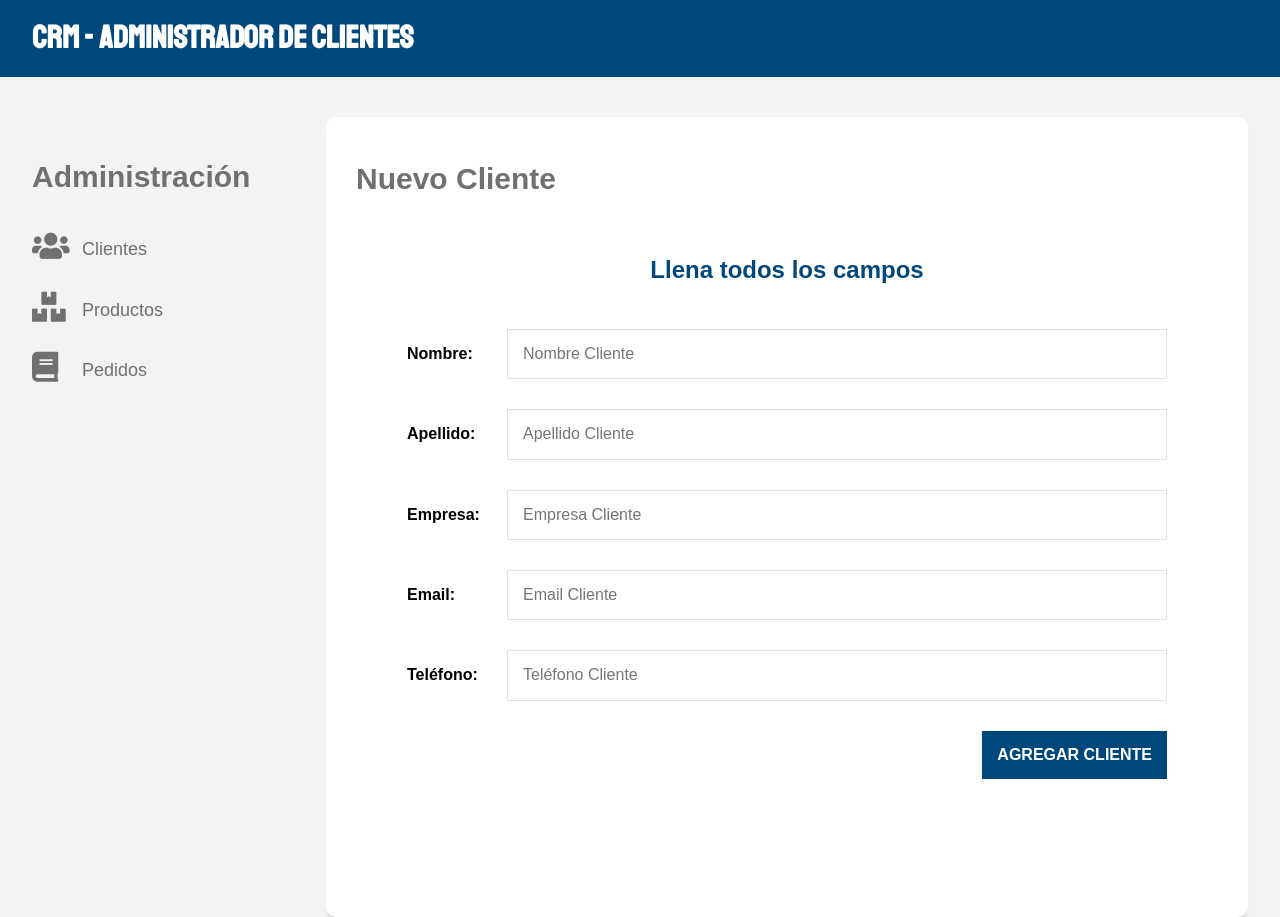
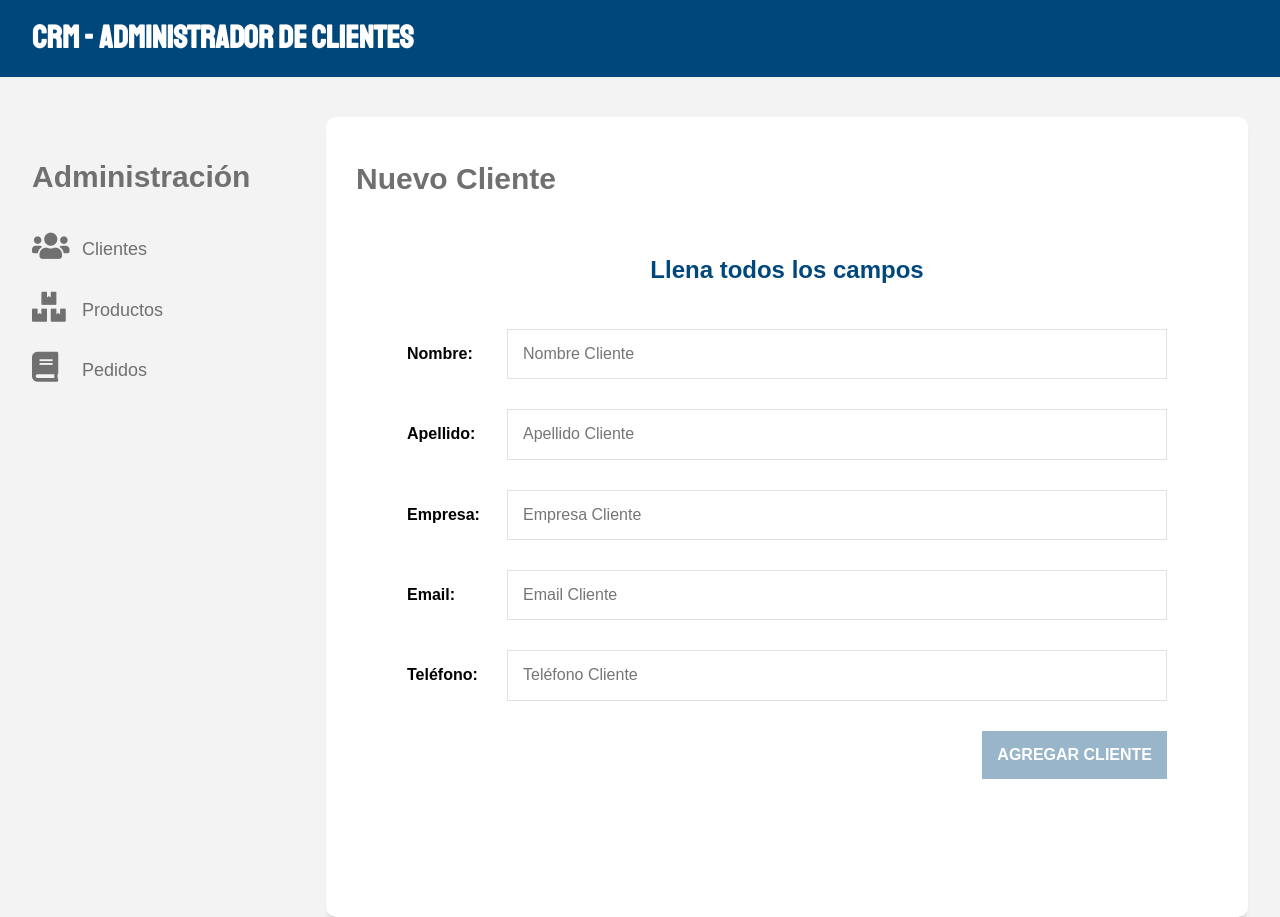
Before and after one commit to adriayc/node_bootcamp-jpt, a React (Create React App) app in the folder 76-nodereact_CreandoApp/client-api/: page /clientes/nuevo in a window 1280 px wide. Built offline with nearby package versions, Linux system fonts and the light colour scheme.

Commit message:
Validar formularios en React

```diff
--- a/76-nodereact_CreandoApp/client-api/src/components/clientes/NuevoCliente.js
+++ b/76-nodereact_CreandoApp/client-api/src/components/clientes/NuevoCliente.js
@@ -23,6 +23,17 @@
       [e.target.name]: e.target.value
     })
     // console.log(cliente);
+  };
+
+  // Validar formulario
+  const validarCliente = () => {
+    // Destructuring del objeto cliente
+    const { nombre, apellido, email, empresa, telefono } = cliente;
+
+    // Validar el contenido de las propiedades
+    let valido = !nombre.length || !apellido.length || !email.length || !empresa.length || !telefono.length;
+
+    return valido;
   };
 
   return (
@@ -78,12 +89,19 @@
             type="email"
             placeholder="Teléfono Cliente"
             name="telefono"
+            // La funcion se llama cuando ocurre el evento
             onChange={actualizarState}
           />
         </div>
 
         <div className="enviar">
-          <input type="submit" className="btn btn-azul" value="Agregar Cliente" />
+          <input
+            type="submit"
+            className="btn btn-azul"
+            value="Agregar Cliente"
+            // La funcion se llama imediatamente (No espera que ocurra algun evento)
+            disabled={validarCliente()}
+          />
         </div>
       </form>
     </Fragment>
```
